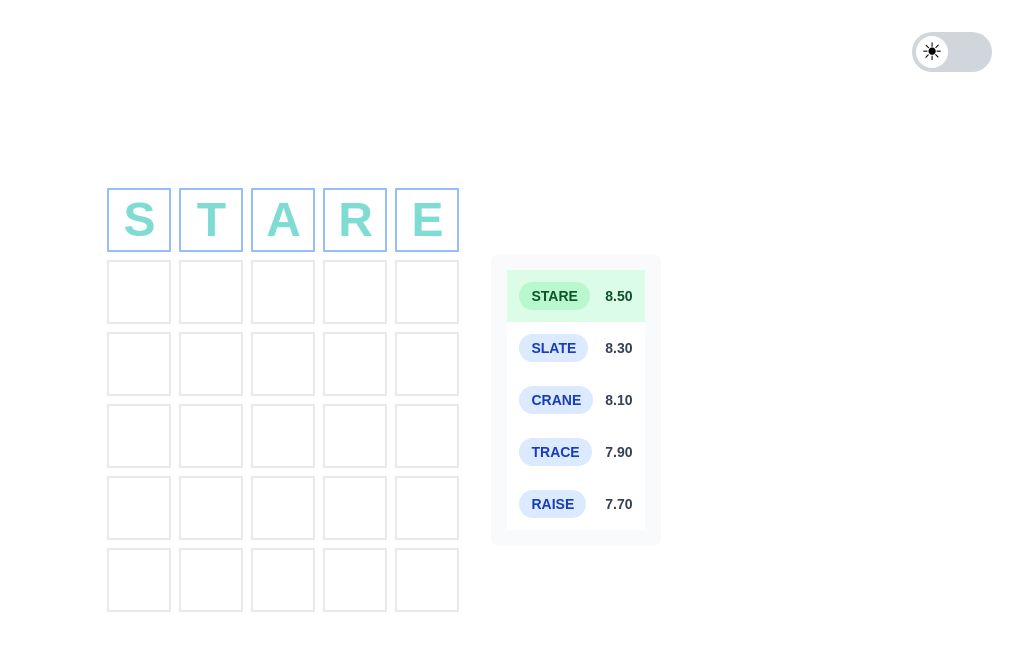
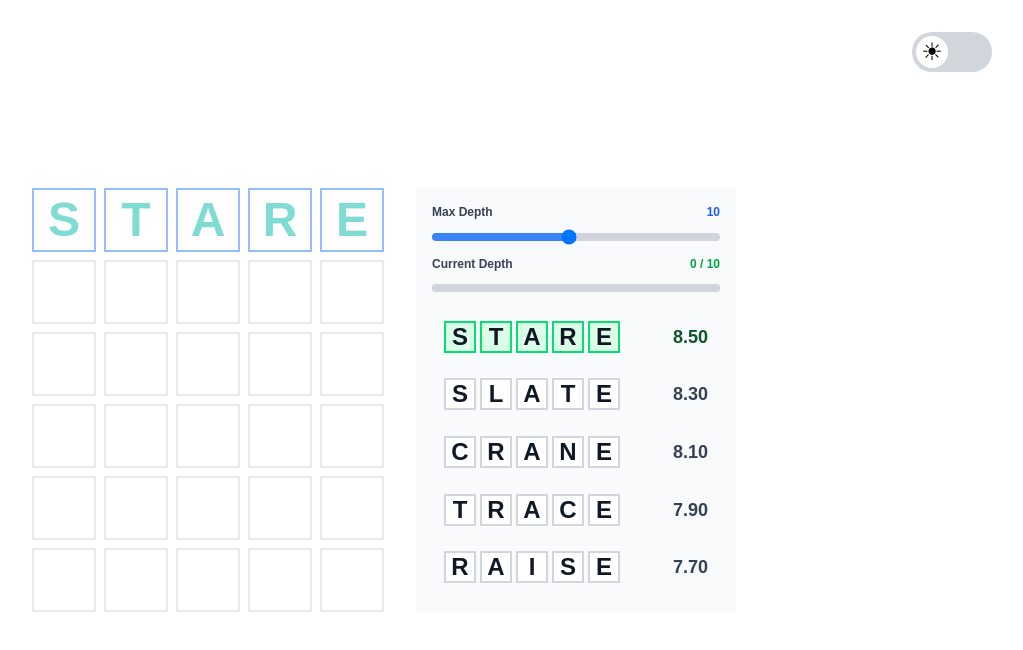
Before and after one commit to de-upayan/wordle-ai, a React app in the folder frontend/: page / in a window 1280 px wide. Shown: the top 650 px of the page, without its empty margins (256-1279 px from the left). Built offline with nearby package versions, Linux system fonts and the light colour scheme; the HTML template or start-up script is replaced by a standard one.

Commit message:
Redesign suggestion panel with letter squares and depth controls

```diff
--- a/frontend/src/App.tsx
+++ b/frontend/src/App.tsx
@@ -1,4 +1,4 @@
-import { useState, useEffect } from 'react'
+import { useState, useEffect, useRef } from 'react'
 import { GameBoard } from './components/GameBoard'
 import { SuggestionPanel } from './components/SuggestionPanel'
 import { TileColor } from './components/LetterTile'
@@ -11,7 +11,17 @@ function App() {
   const [isTyping, setIsTyping] = useState(false)
   const [typedWord, setTypedWord] = useState('')
   const [isDarkMode, setIsDarkMode] = useState(false)
+  const [maxDepth, setMaxDepth] = useState(10)
+  const [currentDepth, setCurrentDepth] = useState(0)
+  const [boardHeight, setBoardHeight] = useState(0)
+  const boardRef = useRef<HTMLDivElement>(null)
   const { gameState, addGuess, setFeedback } = useGameState()
+
+  useEffect(() => {
+    if (boardRef.current) {
+      setBoardHeight(boardRef.current.offsetHeight)
+    }
+  }, [])
 
   useEffect(() => {
     if (isDarkMode) {
@@ -158,6 +168,7 @@ function App() {
 
       <div className="flex gap-8 items-center">
         {/* Game Board */}
+        <div ref={boardRef}>
           <GameBoard
             guesses={gameState.guesses}
             currentRowIndex={gameState.currentRowIndex}
@@ -171,12 +182,17 @@ function App() {
             onTileClick={handleTileClick}
             isDarkMode={isDarkMode}
           />
+        </div>
 
         {/* Suggestion Panel */}
         <SuggestionPanel
           suggestion={mockSuggestion}
           isLoading={false}
           isDarkMode={isDarkMode}
+          maxDepth={maxDepth}
+          currentDepth={currentDepth}
+          onMaxDepthChange={setMaxDepth}
+          boardHeight={boardHeight}
         />
       </div>
     </div>
--- a/frontend/src/components/SuggestionInfo.tsx
+++ /dev/null
@@ -1,67 +0,0 @@
-interface SuggestionInfoProps {
-  word?: string
-  depth?: number
-  score?: number
-  remainingPossibilities?: number
-  isLoading?: boolean
-  isTyping?: boolean
-  isDarkMode?: boolean
-}
-
-export function SuggestionInfo({
-  word,
-  depth,
-  score,
-  remainingPossibilities,
-  isLoading = false,
-  isTyping = false,
-  isDarkMode = false,
-}: SuggestionInfoProps) {
-  if (isTyping || !word) return null
-
-  return (
-    <div
-      className={`mt-4 p-4 rounded-md border ${
-        isDarkMode
-          ? 'bg-gray-800 border-gray-700'
-          : 'bg-blue-50 border-blue-200'
-      } ${isLoading ? 'animate-pulse' : ''}`}
-    >
-      <div className="flex flex-col gap-2">
-        <div className="flex gap-2 items-center">
-          <p className={`font-bold text-lg ${
-            isDarkMode ? 'text-white' : 'text-gray-900'
-          }`}>Suggestion:</p>
-          <span className={`px-3 py-1 rounded-full text-md font-bold ${
-            isDarkMode
-              ? 'bg-blue-900 text-blue-200'
-              : 'bg-blue-100 text-blue-800'
-          }`}>
-            {word}
-          </span>
-        </div>
-
-        <div className={`flex gap-4 text-sm ${
-          isDarkMode ? 'text-gray-400' : 'text-gray-600'
-        }`}>
-          {depth !== undefined && (
-            <p>
-              <strong>Depth:</strong> {depth}
-            </p>
-          )}
-          {score !== undefined && (
-            <p>
-              <strong>Score:</strong> {score.toFixed(2)}
-            </p>
-          )}
-          {remainingPossibilities !== undefined && (
-            <p>
-              <strong>Remaining:</strong>{' '}
-              {remainingPossibilities}
-            </p>
-          )}
-        </div>
-      </div>
-    </div>
-  )
-}
--- a/frontend/src/components/SuggestionPanel.tsx
+++ b/frontend/src/components/SuggestionPanel.tsx
@@ -1,3 +1,4 @@
+import { useState } from 'react'
 import { Suggestion, SuggestionItem } from '../types/index'
 
 interface SuggestionPanelProps {
@@ -5,6 +6,10 @@ interface SuggestionPanelProps {
   isLoading?: boolean
   error?: string
   isDarkMode?: boolean
+  maxDepth?: number
+  currentDepth?: number
+  onMaxDepthChange?: (depth: number) => void
+  boardHeight?: number
 }
 
 function SuggestionRow({
@@ -18,33 +23,33 @@ function SuggestionRow({
 }) {
   return (
     <div
-      className={`p-3 flex gap-3 items-center
-        justify-between ${
-        isTop
-          ? isDarkMode
-            ? 'bg-green-900'
-            : 'bg-green-100'
-          : isDarkMode
-            ? 'bg-gray-700'
-            : 'bg-white'
-      }`}
+      className="p-3 flex items-center justify-between gap-3
+        bg-transparent"
     >
+      {/* Word with letter squares */}
+      <div className="flex gap-1">
+        {item.word.split('').map((letter, idx) => (
+          <div
+            key={idx}
+            className={`w-8 h-8 flex items-center
+              justify-center border-2 font-bold text-2xl ${
+              isTop
+                ? isDarkMode
+                  ? 'bg-green-800 border-green-700 text-green-100'
+                  : 'bg-green-100 border-green-400 text-gray-900'
+                : isDarkMode
+                  ? 'bg-gray-600 border-gray-500 text-white'
+                  : 'bg-white border-gray-300 text-gray-900'
+            }`}
+          >
+            {letter}
+          </div>
+        ))}
+      </div>
+
+      {/* Score */}
       <span
-        className={`font-bold px-3 py-1 rounded-full
-          text-sm ${
-          isTop
-            ? isDarkMode
-              ? 'bg-green-700 text-green-100'
-              : 'bg-green-200 text-green-900'
-            : isDarkMode
-              ? 'bg-blue-700 text-blue-100'
-              : 'bg-blue-100 text-blue-800'
-        }`}
-      >
-        {item.word}
-      </span>
-      <span
-        className={`text-sm font-semibold ${
+        className={`text-lg font-semibold whitespace-nowrap ${
           isTop
             ? isDarkMode
               ? 'text-green-100'
@@ -65,15 +70,117 @@ export function SuggestionPanel({
   isLoading = false,
   error,
   isDarkMode = false,
+  maxDepth = 10,
+  currentDepth = 0,
+  onMaxDepthChange,
+  boardHeight = 0,
 }: SuggestionPanelProps) {
+  const [localMaxDepth, setLocalMaxDepth] = useState(
+    maxDepth
+  )
+
+  const handleDepthChange = (
+    e: React.ChangeEvent<HTMLInputElement>
+  ) => {
+    const newDepth = parseInt(e.target.value, 10)
+    setLocalMaxDepth(newDepth)
+    onMaxDepthChange?.(newDepth)
+  }
+
+  const depthPercentage = maxDepth > 0
+    ? (currentDepth / maxDepth) * 100
+    : 0
+
   return (
     <div
-      className={`p-4 rounded-lg flex flex-col flex-1 ${
+      className={`p-4 flex flex-col
+        w-80 ${
         isDarkMode
           ? 'bg-gray-800'
           : 'bg-gray-50'
       }`}
+      style={{
+        height: boardHeight > 0 ? `${boardHeight}px` : 'auto',
+      }}
     >
+      {/* Max Depth Slider */}
+      <div className="mb-2">
+        <div className="flex justify-between items-center
+          mb-1">
+          <label
+            className={`text-xs font-semibold ${
+              isDarkMode
+                ? 'text-gray-300'
+                : 'text-gray-700'
+            }`}
+          >
+            Max Depth
+          </label>
+          <span
+            className={`text-xs font-bold ${
+              isDarkMode
+                ? 'text-blue-400'
+                : 'text-blue-600'
+            }`}
+          >
+            {localMaxDepth}
+          </span>
+        </div>
+        <input
+          type="range"
+          min="1"
+          max="20"
+          value={localMaxDepth}
+          onChange={handleDepthChange}
+          className="w-full h-2 rounded-lg appearance-none
+            cursor-pointer"
+          style={{
+            background: `linear-gradient(to right,
+              #3b82f6 0%,
+              #3b82f6 ${(localMaxDepth / 20) * 100}%,
+              ${isDarkMode ? '#374151' : '#d1d5db'}
+              ${(localMaxDepth / 20) * 100}%,
+              ${isDarkMode ? '#374151' : '#d1d5db'} 100%)`,
+          }}
+        />
+      </div>
+
+      {/* Current Depth Progress Bar */}
+      <div className="mb-4">
+        <div className="flex justify-between items-center
+          mb-1">
+          <label
+            className={`text-xs font-semibold ${
+              isDarkMode
+                ? 'text-gray-300'
+                : 'text-gray-700'
+            }`}
+          >
+            Current Depth
+          </label>
+          <span
+            className={`text-xs font-bold ${
+              isDarkMode
+                ? 'text-green-400'
+                : 'text-green-600'
+            }`}
+          >
+            {currentDepth} / {maxDepth}
+          </span>
+        </div>
+        <div
+          className={`w-full h-2 rounded-full overflow-hidden
+            mt-3 ${isDarkMode ? 'bg-gray-700' : 'bg-gray-300'}`}
+        >
+          <div
+            className="h-full bg-gradient-to-r
+              from-green-400 to-green-600 transition-all
+              duration-300"
+            style={{ width: `${depthPercentage}%` }}
+          ></div>
+        </div>
+      </div>
+
       {error && (
         <div
           className="p-3 bg-red-50 rounded-md border
@@ -104,9 +211,9 @@ export function SuggestionPanel({
       )}
 
       {suggestion && (
-        <div className="flex flex-col flex-1">
+        <div className="flex flex-col flex-1 min-h-0">
           <div className="flex flex-col flex-1
-            justify-around">
+            justify-around overflow-y-auto">
             {suggestion.suggestions.map(
               (item, idx) => (
                 <SuggestionRow
```
Lines whose indentation alone changed are shown as unchanged.
